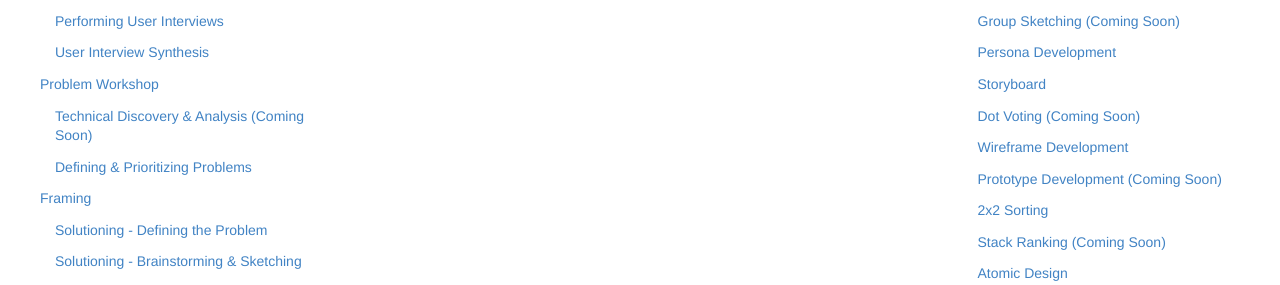
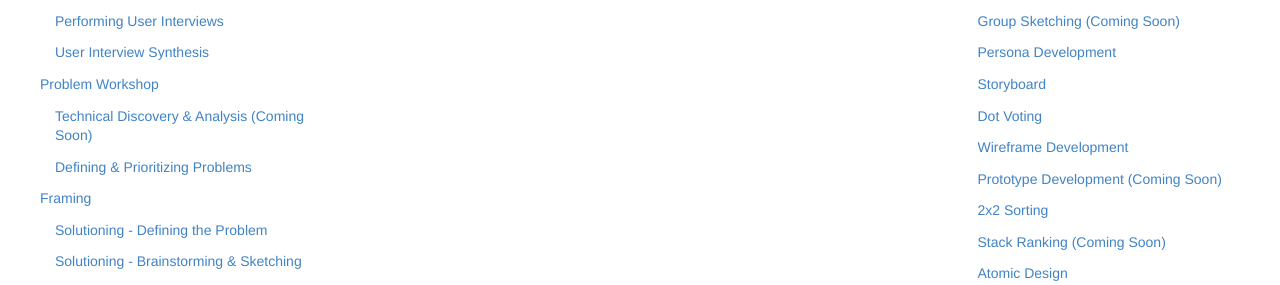
Before and after one commit to KnightPointSystems/kps_playbook, a Jekyll site: the page built from user-testing.md, in a window 1280 px wide and 900 px high, scrolled down 428 px. Shown: the part 152-437 px from the top of the window. Built offline with Jekyll 4.4.1, drawn with Linux system fonts in a browser that asks for light colours; nearby versions of some CDN libraries.

Commit message:
Update design-plays.html

```diff
--- a/_includes/design-plays.html
+++ b/_includes/design-plays.html
@@ -13,7 +13,7 @@
      <li><a href="{{ site.baseurl }}/group-sketching">Group Sketching (Coming Soon)</a></li>
      <li><a href="{{ site.baseurl }}/persona-development">Persona Development</a></li>
      <li><a href="{{ site.baseurl }}/storyboard">Storyboard</a></li>
-     <li><a href="{{ site.baseurl }}/dot-voting">Dot Voting (Coming Soon)</a></li>
+     <li><a href="{{ site.baseurl }}/dot-voting">Dot Voting</a></li>
      <li><a href="{{ site.baseurl }}/wireframe-development">Wireframe Development</a></li>
      <li><a href="{{ site.baseurl }}/prototype-development">Prototype Development (Coming Soon)</a></li>
      <li><a href="{{ site.baseurl }}/2x2">2x2 Sorting</a></li>
```
